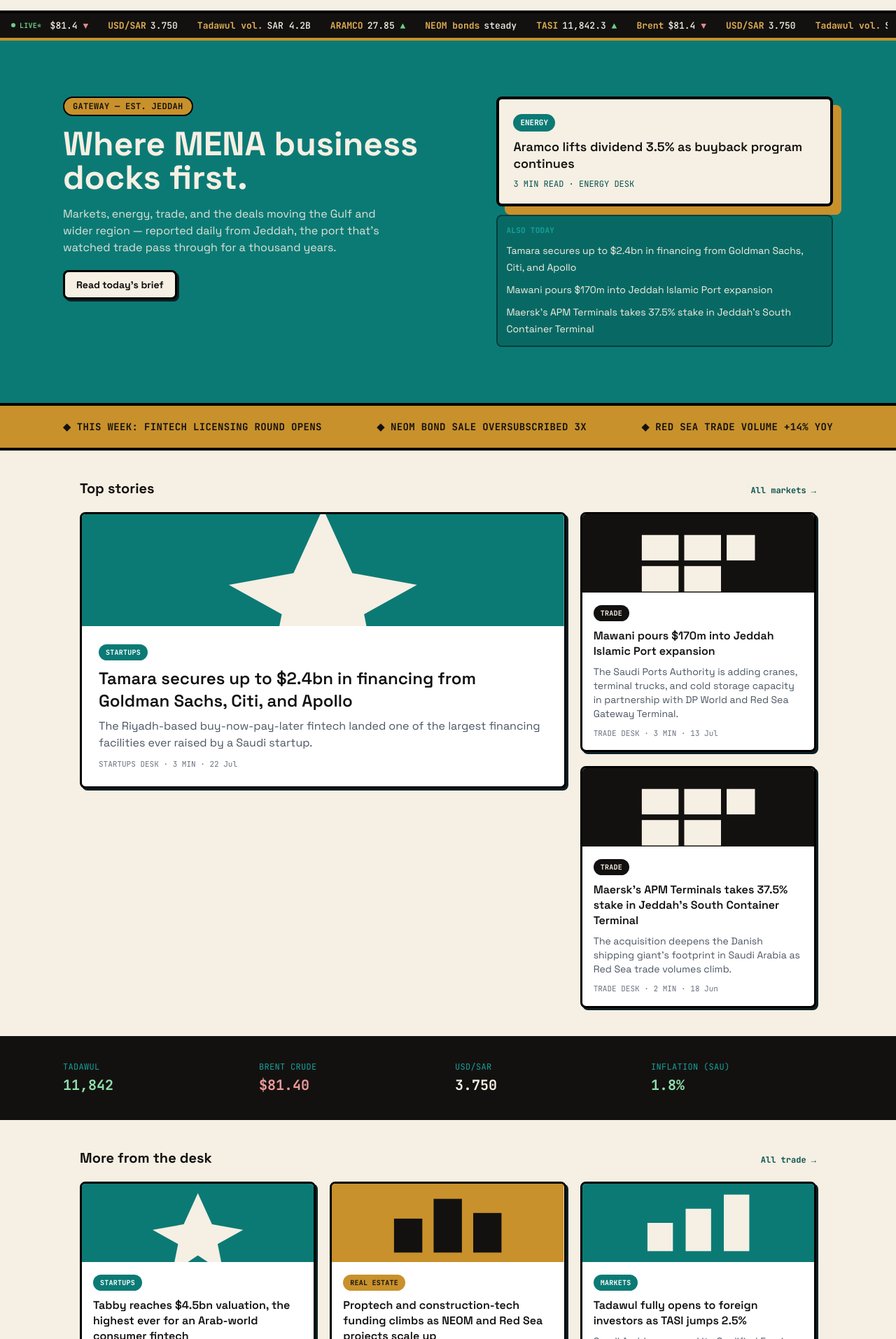
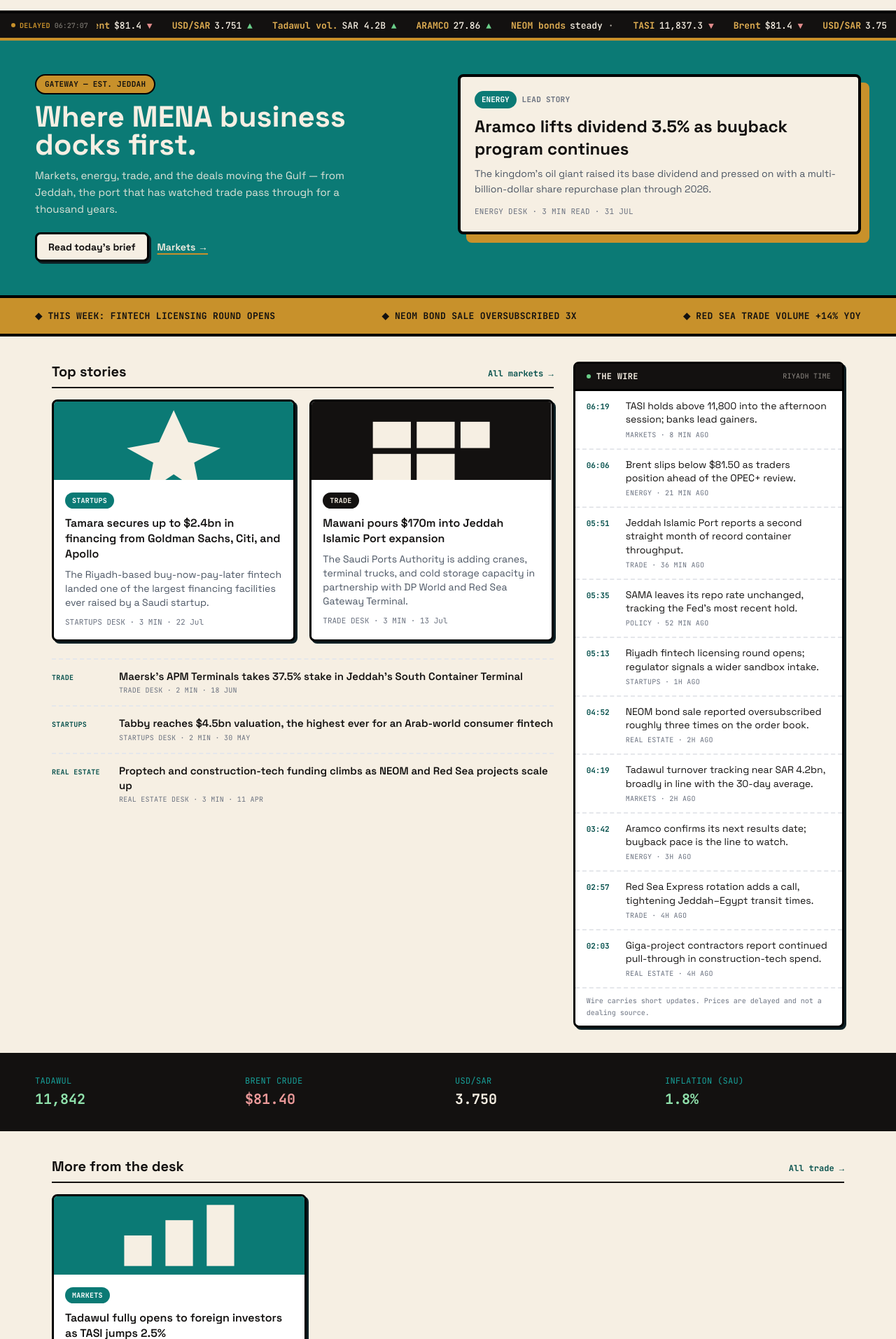
Before and after one commit to saeedabawazeer-source/Marsaa, a Next.js app: page / in a window 1280 px wide. Shown: the part 66-1980 px from the top of the page at 70% size. Built offline with nearby package versions, Linux system fonts and the light colour scheme.

Commit message:
Add files via upload

```diff
--- a/app/(main)/page.tsx
+++ b/app/(main)/page.tsx
@@ -1,106 +1,184 @@
 import Link from "next/link";
-import { getLatestArticles, getMarketTicks } from "@/lib/api";
-import { MarketTicker } from "@/components/ui/MarketTicker";
+import { getLatestArticles, getMarketTicks, getWire } from "@/lib/api";
+import { LiveTicker } from "@/components/ui/LiveTicker";
+import { Wire } from "@/components/ui/Wire";
 import { ArticleCard } from "@/components/ui/Card";
 import { AdSlot } from "@/components/ui/AdSlot";
+import { SubscribeForm } from "@/components/ui/SubscribeForm";
+import { fmtDay, fmtStamp } from "@/lib/time";
+
+/**
+ * Regenerate every 5 minutes so the wire's timestamps stay current instead of
+ * freezing at the moment of the last deploy. Without this the front page slowly
+ * starts lying about how recent it is — the exact failure a reader notices
+ * first on a news site.
+ */
+export const revalidate = 300;
 
 export default async function HomePage() {
-  const [articlesRaw, ticks] = await Promise.all([getLatestArticles(), getMarketTicks()]);
+  const now = new Date();
+  const [articlesRaw, ticks, wire] = await Promise.all([
+    getLatestArticles(),
+    getMarketTicks(),
+    getWire(now),
+  ]);
+  const nowIso = now.toISOString();
+
   const articles = [...articlesRaw].sort((a, b) => (a.publishedAt < b.publishedAt ? 1 : -1));
   const [featured, ...rest] = articles;
-  const mid = Math.ceil(rest.length / 2);
-  const firstHalf = rest.slice(0, mid);
-  const secondHalf = rest.slice(mid);
+  const lead = rest.slice(0, 5);
+  const secondHalf = rest.slice(5);
 
   return (
     <>
-      <MarketTicker ticks={ticks} />
+      <LiveTicker ticks={ticks} />
 
-      {/* full-bleed hero — bold color section by default, per brand.md §3.5 */}
-      <section className="bg-teal px-4 py-10 text-paper sm:px-6 sm:py-14 md:py-20">
-        <div className="mx-auto grid max-w-[1100px] gap-8 md:grid-cols-[1.1fr_.9fr]">
+      {/* Hero. Tightened vertically from the previous build, where roughly
+          three-fifths of the first screen was empty teal — on a news front page
+          that space has to earn its keep in headlines, not in air. */}
+      <section className="bg-teal px-4 py-8 text-paper sm:px-6 sm:py-10 md:py-12">
+        <div className="mx-auto grid max-w-[1180px] items-start gap-7 md:grid-cols-[1fr_1fr]">
           <div>
-            <span className="mb-4 inline-block rounded-full border-2 border-inkBorder bg-accent px-3 py-1 font-mono text-xs font-bold uppercase tracking-wide text-ink">
+            <span className="mb-3 inline-block rounded-full border-2 border-inkBorder bg-accent px-3 py-1 font-mono text-[11px] font-bold uppercase tracking-wide text-ink">
               Gateway — est. Jeddah
             </span>
-            <h1 className="mb-4 text-3xl font-bold leading-[1.1] sm:text-4xl sm:leading-[1.05] md:text-5xl">Where MENA business docks first.</h1>
-            <p className="mb-5 max-w-[46ch] text-base opacity-90">
-              Markets, energy, trade, and the deals moving the Gulf and wider region — reported daily
-              from Jeddah, the port that&apos;s watched trade pass through for a thousand years.
+            <h1 className="mb-3 text-3xl font-bold leading-[1.08] sm:text-4xl md:text-[42px]">
+              Where MENA business docks first.
+            </h1>
+            <p className="mb-5 max-w-[46ch] text-[15px] leading-relaxed opacity-90">
+              Markets, energy, trade, and the deals moving the Gulf — from Jeddah, the port that has
+              watched trade pass through for a thousand years.
             </p>
-            <Link href={`/article/${featured.slug}`} className="inline-block rounded border-[3px] border-inkBorder bg-paper px-4 py-2 text-sm font-bold text-ink shadow-md">
+            <div className="flex flex-wrap items-center gap-3">
+              <Link
+                href={`/article/${featured.slug}`}
+                className="inline-block rounded border-[3px] border-inkBorder bg-paper px-4 py-2 text-sm font-bold text-ink shadow-md transition hover:-translate-y-px"
+              >
                 Read today&apos;s brief
               </Link>
+              <Link
+                href="/category/markets"
+                className="text-sm font-semibold underline decoration-accent decoration-2 underline-offset-4 transition hover:text-accent-light"
+              >
+                Markets →
+              </Link>
             </div>
-          <div className="flex flex-col gap-3">
+          </div>
+
           {featured && (
             <Link
               href={`/article/${featured.slug}`}
-                className="rounded border-4 border-inkBorder bg-paper p-5 text-ink shadow-dramatic-accent"
+              className="group block rounded border-4 border-inkBorder bg-paper p-5 text-ink shadow-dramatic-accent transition hover:-translate-y-px"
             >
-                <span className="mb-2.5 inline-block rounded-full bg-teal px-2.5 py-1 font-mono text-[11px] font-bold uppercase text-white">
-                  {featured.category}
+              <div className="mb-2.5 flex items-center gap-2">
+                <span className="inline-block rounded-full bg-teal px-2.5 py-1 font-mono text-[11px] font-bold uppercase text-white">
+                  {featured.category.replace("-", " ")}
                 </span>
-                <h3 className="mb-2 text-lg font-semibold leading-snug">{featured.title}</h3>
-                <p className="font-mono text-xs text-teal-dark">{featured.readMins} MIN READ · {featured.desk.toUpperCase()}</p>
+                <span className="font-mono text-[11px] font-bold uppercase tracking-wide text-gray-500">
+                  Lead story
+                </span>
+              </div>
+              <h2 className="mb-2 text-xl font-bold leading-snug transition group-hover:text-teal-dark sm:text-2xl">
+                {featured.title}
+              </h2>
+              <p className="mb-3 text-sm leading-relaxed text-gray-600">{featured.dek}</p>
+              {/* The lead story previously carried no date at all — the single
+                  fastest way for a reader to conclude a front page is stale. */}
+              <div className="font-mono text-[11px] uppercase tracking-wide text-gray-500">
+                {featured.desk} · {featured.readMins} min read · {fmtDay(featured.publishedAt)}
+              </div>
             </Link>
           )}
-            {rest.length > 0 && (
-              <div className="rounded border-2 border-inkBorder/40 bg-teal-dark/40 p-3">
-                <span className="mb-2 block font-mono text-[11px] font-bold uppercase tracking-wide text-teal-light">Also today</span>
-                <ul className="flex flex-col gap-2">
-                  {rest.slice(0, 3).map((a) => (
-                    <li key={a.slug}>
-                      <Link href={`/article/${a.slug}`} className="text-sm leading-snug underline decoration-transparent underline-offset-2 hover:decoration-current">
-                        {a.title}
-                      </Link>
-                    </li>
-                  ))}
-                </ul>
-              </div>
-            )}
-          </div>
         </div>
       </section>
 
-      {/* full-bleed gold band */}
-      <div className="border-y-4 border-inkBorder bg-accent px-4 py-5 sm:px-6">
-        <div className="mx-auto flex max-w-[1100px] flex-wrap items-center justify-between gap-4 font-mono text-sm font-bold uppercase tracking-wide">
+      <div className="border-y-4 border-inkBorder bg-accent px-4 py-4 sm:px-6">
+        <div className="mx-auto flex max-w-[1180px] flex-wrap items-center justify-between gap-4 font-mono text-[13px] font-bold uppercase tracking-wide">
           <span>◆ This week: fintech licensing round opens</span>
           <span>◆ NEOM bond sale oversubscribed 3x</span>
           <span>◆ Red Sea trade volume +14% YoY</span>
         </div>
       </div>
 
-      <section className="mx-auto max-w-[1100px] px-4 py-10 sm:px-6">
-        <div className="mb-5 flex items-baseline justify-between">
+      {/* Stories and wire side by side. This is the density fix: the wire adds
+          ten timestamped rows to the first scroll without adding ten more cards
+          fighting the story grid for attention. */}
+      <section className="mx-auto max-w-[1180px] px-4 py-9 sm:px-6">
+        <div className="grid gap-7 lg:grid-cols-[minmax(0,1.85fr)_minmax(0,1fr)]">
+          <div>
+            <div className="mb-4 flex items-baseline justify-between border-b-2 border-ink pb-2">
               <h2 className="text-xl font-bold">Top stories</h2>
-          <Link href="/category/markets" className="font-mono text-xs font-bold text-teal-dark">All markets →</Link>
+              <Link href="/category/markets" className="font-mono text-xs font-bold text-teal-dark hover:underline">
+                All markets →
+              </Link>
             </div>
-        <div className="grid gap-5 md:grid-cols-3">
-          {firstHalf.map((a, i) => (
-            <div key={a.slug} className={i === 0 ? "md:col-span-2 md:row-span-2" : ""}>
-              <ArticleCard article={a} big={i === 0} />
+
+            <div className="grid gap-5 sm:grid-cols-2">
+              {lead.slice(0, 2).map((a) => (
+                <ArticleCard key={a.slug} article={a} />
+              ))}
             </div>
+
+            {/* Headline list under the cards — more stories per screen without
+                another row of identical boxes, which is what made the old grid
+                read as filler rather than as a running front page. */}
+            {lead.length > 2 && (
+              <ol className="mt-6 divide-y-2 divide-dashed divide-gray-200 border-t-2 border-dashed border-gray-200">
+                {lead.slice(2).map((a) => (
+                  <li key={a.slug}>
+                    <Link href={`/article/${a.slug}`} className="group flex gap-4 py-3.5 transition-colors hover:bg-white">
+                      <span className="w-20 shrink-0 pt-1 font-mono text-[10px] font-bold uppercase tracking-wide text-teal-dark">
+                        {a.category.replace("-", " ")}
+                      </span>
+                      <div className="min-w-0">
+                        <h3 className="text-[15px] font-semibold leading-snug transition group-hover:text-teal-dark">
+                          {a.title}
+                        </h3>
+                        <p className="mt-0.5 font-mono text-[10px] uppercase tracking-wide text-gray-500">
+                          {a.desk} · {a.readMins} min · {fmtStamp(a.publishedAt, nowIso)}
+                        </p>
+                      </div>
+                    </Link>
+                  </li>
                 ))}
+              </ol>
+            )}
+          </div>
+
+          <aside className="lg:sticky lg:top-4 lg:self-start">
+            <Wire items={wire} now={nowIso} />
+          </aside>
         </div>
       </section>
 
-      {/* full-bleed dark market pulse — breaks up the feed */}
-      <div className="bg-ink px-4 py-9 sm:px-6">
-        <div className="mx-auto grid max-w-[1100px] grid-cols-2 gap-5 font-mono text-paper md:grid-cols-4">
-          <div><span className="mb-1 block text-xs uppercase tracking-wide text-teal-light">Tadawul</span><span className="text-xl font-bold text-[#8fe0ab]">11,842</span></div>
-          <div><span className="mb-1 block text-xs uppercase tracking-wide text-teal-light">Brent crude</span><span className="text-xl font-bold text-[#ec9a9a]">$81.40</span></div>
-          <div><span className="mb-1 block text-xs uppercase tracking-wide text-teal-light">USD/SAR</span><span className="text-xl font-bold">3.750</span></div>
-          <div><span className="mb-1 block text-xs uppercase tracking-wide text-teal-light">Inflation (SAU)</span><span className="text-xl font-bold text-[#8fe0ab]">1.8%</span></div>
+      <div className="bg-ink px-4 py-8 sm:px-6">
+        <div className="mx-auto grid max-w-[1180px] grid-cols-2 gap-5 font-mono text-paper md:grid-cols-4">
+          <div>
+            <span className="mb-1 block text-xs uppercase tracking-wide text-teal-light">Tadawul</span>
+            <span className="text-xl font-bold tabular-nums text-[#8fe0ab]">11,842</span>
+          </div>
+          <div>
+            <span className="mb-1 block text-xs uppercase tracking-wide text-teal-light">Brent crude</span>
+            <span className="text-xl font-bold tabular-nums text-[#ec9a9a]">$81.40</span>
+          </div>
+          <div>
+            <span className="mb-1 block text-xs uppercase tracking-wide text-teal-light">USD/SAR</span>
+            <span className="text-xl font-bold tabular-nums">3.750</span>
+          </div>
+          <div>
+            <span className="mb-1 block text-xs uppercase tracking-wide text-teal-light">Inflation (SAU)</span>
+            <span className="text-xl font-bold tabular-nums text-[#8fe0ab]">1.8%</span>
+          </div>
         </div>
       </div>
 
       {secondHalf.length > 0 && (
-        <section className="mx-auto max-w-[1100px] px-4 py-10 sm:px-6">
-          <div className="mb-5 flex items-baseline justify-between">
+        <section className="mx-auto max-w-[1180px] px-4 py-9 sm:px-6">
+          <div className="mb-4 flex items-baseline justify-between border-b-2 border-ink pb-2">
             <h2 className="text-xl font-bold">More from the desk</h2>
-            <Link href="/category/trade" className="font-mono text-xs font-bold text-teal-dark">All trade →</Link>
+            <Link href="/category/trade" className="font-mono text-xs font-bold text-teal-dark hover:underline">
+              All trade →
+            </Link>
           </div>
           <div className="grid gap-5 md:grid-cols-3">
             {secondHalf.map((a) => (
@@ -110,13 +188,10 @@
         </section>
       )}
 
-      {/* full-bleed teal CTA band */}
-      <div className="bg-teal px-4 py-11 text-center text-paper sm:px-6">
+      <div className="bg-teal px-4 py-10 text-center text-paper sm:px-6">
         <h2 className="mb-2 text-2xl font-bold">Get the morning brief.</h2>
-        <p className="mb-4 text-sm opacity-90">MENA business, in five minutes, before the Riyadh open.</p>
-        <button className="rounded border-[3px] border-inkBorder bg-accent px-5 py-2.5 text-sm font-bold text-ink shadow-md">
-          Subscribe free
-        </button>
+        <p className="mb-5 text-sm opacity-90">MENA business, in five minutes, before the Riyadh open.</p>
+        <SubscribeForm />
       </div>
 
       <AdSlot />
```
Lines whose indentation alone changed are shown as unchanged.
